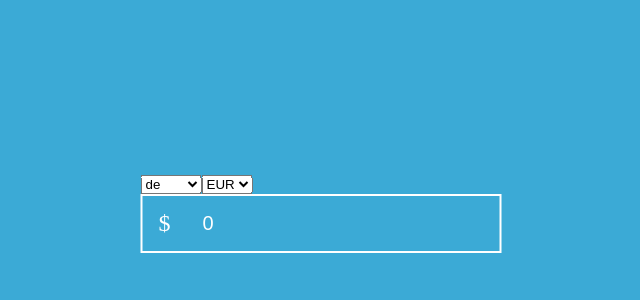
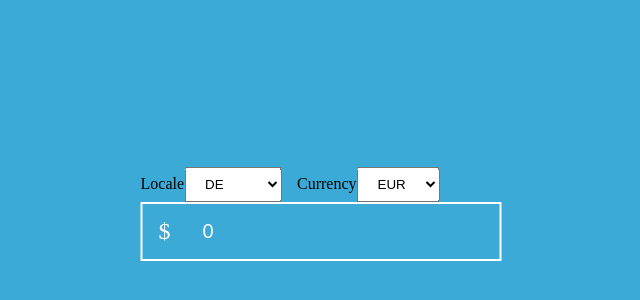
Before and after one commit to VolodymyrBuzinov/currency-input, a React (Create React App) app: page / in a window 1280 px wide. Shown: the part 186-486 px from the top of the page, without its empty margins (319-959 px from the left). Built offline with nearby package versions, Linux system fonts and the light colour scheme.

Commit message:
update location changing rules

```diff
--- a/src/components/CurrencyInput/CurrencyInput.scss
+++ b/src/components/CurrencyInput/CurrencyInput.scss
@@ -28,46 +28,12 @@ body {
     color: white;
     font-size: 1.5rem;
   }
-  &-control {
-    display: flex;
-    align-items: center;
-    cursor: pointer;
+  &-locale,
+  &-currency {
+    padding: 0.5rem 1rem;
+    text-transform: uppercase;
   }
-  &-select {
-    width: 1.5rem;
-    height: 1.5rem;
-    margin-right: 0.15rem;
-  }
-
-  &-menu {
-    position: absolute;
-    top: 115%;
-    left: 0;
-    width: 100%;
-    background-color: rgb(212, 208, 203);
-    padding: 1rem;
-    max-height: 300px;
-    overflow: auto;
-  }
-  &-menu-item {
-    display: block;
-    padding: 0.5rem;
-    font-size: 1rem;
-    cursor: pointer;
-
-    &:hover {
-      background-color: tomato;
-    }
-  }
-  &-localization {
-    position: absolute;
-    top: 0;
-    left: 0;
-    background-color: white;
-    outline: none;
-    border: none;
-    padding: 0.5rem;
-    z-index: 2;
-    pointer-events: none;
+  &-label {
+    padding-left: 1rem;
   }
 }
--- a/src/components/CurrencyInput/CurrencyInput.tsx
+++ b/src/components/CurrencyInput/CurrencyInput.tsx
@@ -14,7 +14,9 @@ export const CurrencyInput: FC = () => {
 
   return (
     <div className="CurrencyInput-wrap">
+      <span>Locale</span>
       <select
+        className="CurrencyInput-locale"
         name="locale"
         onChange={({ target: { value } }) => setLocale(value)}
       >
@@ -24,7 +26,9 @@ export const CurrencyInput: FC = () => {
           </option>
         ))}
       </select>
+      <span className="CurrencyInput-label">Currency</span>
       <select
+        className="CurrencyInput-currency"
         name="currency"
         onChange={({ target: { value } }) => setCurrency(value)}
       >
--- a/src/components/CurrencyInput/useCurrencyInput.ts
+++ b/src/components/CurrencyInput/useCurrencyInput.ts
@@ -22,7 +22,7 @@ export const useCurrencyInput = () => {
 
   useEffect(() => {
     getSymbolAndCentsSeparator();
-  }, [currency]);
+  }, [currency, locale]);
 
   const getSymbolAndCentsSeparator = () => {
     const formatter = new Intl.NumberFormat(locale, {
```
